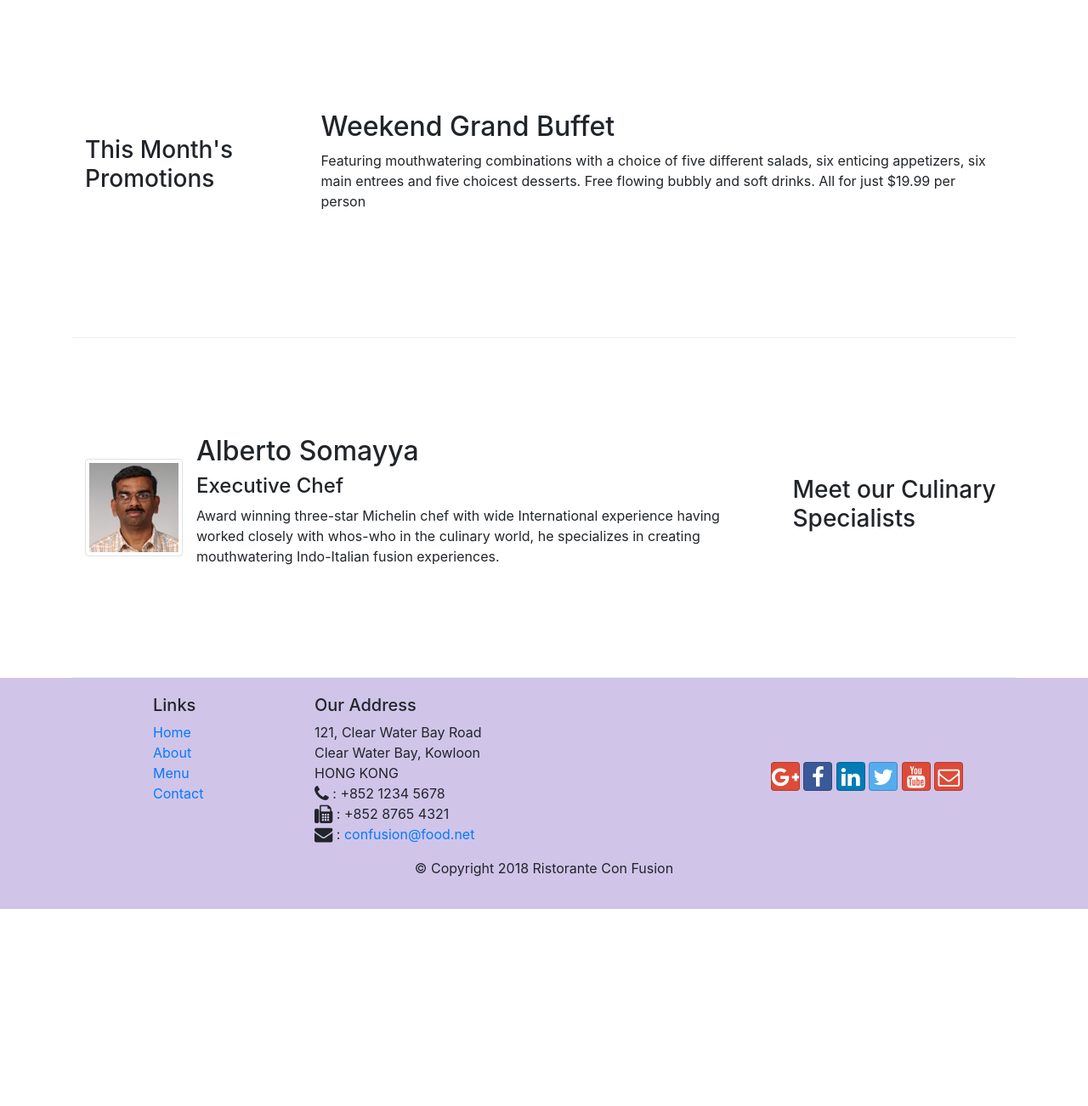
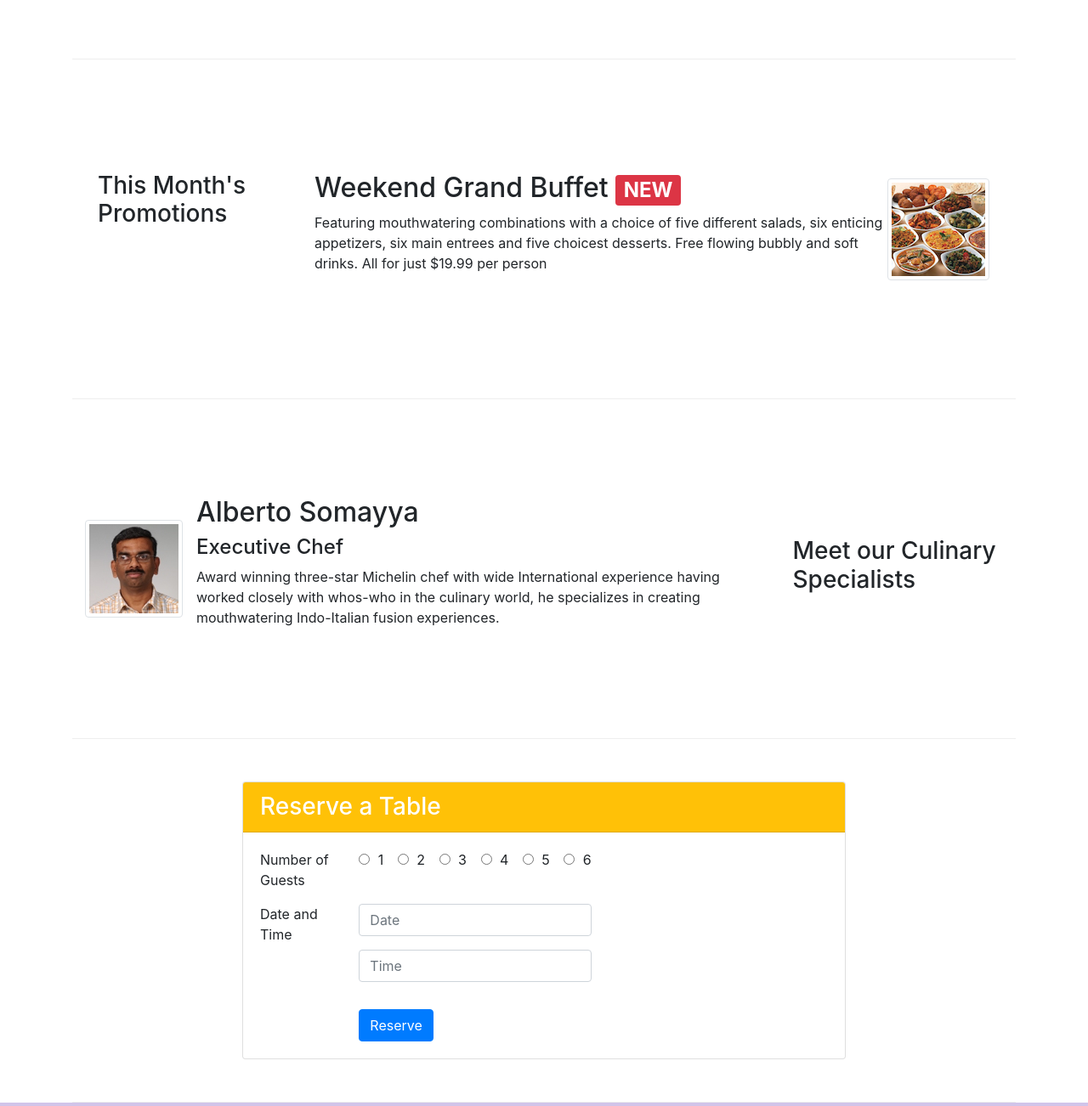
Before and after one commit to Dev-Kani/React-Specialization-Part-1-Bootstrap-4, a website: page index.html in a window 1280 px wide. Shown: the part 742-2044 px from the top of the page at 85% size. Before the commit the page ends 1812 px from the top, so only its background shows below. Drawn offline with nearby package versions, Linux system fonts and the light colour scheme.

Commit message:
Week 2 Assigment 2

```diff
--- a/index.html
+++ b/index.html
@@ -37,11 +37,15 @@
     <header class="jumbotron">
         <div class="container">
             <div class="row row-header">
-                <div class="col-12 col-sm-6">
+                <div class="col-12 col-sm-4 align-self-center">
                     <h1>Ristorante con Fusion</h1>
                     <p>We take inspiration from the World's best cuisines, and create a unique fusion experience. Our lipsmacking creations will tickle your culinary senses!</p>
                 </div>
-                <div class="col-12 col-sm">
+                <div class="col-12 col-sm-4 align-self-center">
+                    <img src="img/logo.png" class="img-fluid">
+                </div>
+                <div class="col-12 col-sm-4 align-self-center">
+                    <a href="#reserve_table" class="btn btn-warning">Reserve Table</a>
                 </div>
             </div>
         </div>
@@ -72,14 +76,29 @@
 
 
         <div class="row row-content align-items-center">
-            <div class="col-12 col-sm-4 col-md-3">
-                <h3>This Month's Promotions</h3>
+
+
+            <div class="col col-sm order-sm-first col-md">
+                <div class="media">
+                    <div class="col-12 col-sm-4 col-md-3" >
+                        <h3>This Month's Promotions</h3>
+                    </div>
+                    <div class="media-body">
+                        <h2>
+                            Weekend Grand Buffet
+                            <span class="badge badge-danger">NEW</span>
+                        </h2>
+                        <p class="d-none d-sm-block">Featuring mouthwatering combinations with a choice of five different salads, six enticing appetizers, six main entrees and five choicest desserts. Free flowing bubbly and soft drinks. All for just $19.99 per person </p>
+                    </div>
+                    <img class="d-flex mr-3 img-thumbnail align-self-center"
+                            src="img/buffet.png" alt="Alberto Somayya">
+                </div>
             </div>
-            <div class="col col-sm col-md">
-                <h2>Weekend Grand Buffet</h2>
-                <p class="d-none d-sm-block">Featuring mouthwatering combinations with a choice of five different salads, six enticing appetizers, six main entrees and five choicest desserts. Free flowing bubbly and soft drinks. All for just $19.99 per person </p>
-            </div>
+
+
         </div>
+
+
 
         <div class="row row-content align-items-center">
             <div class="col-12 col-sm-4 col-md-3" >
@@ -101,7 +120,85 @@
                 </div>
             </div>
         </div>
+
+        <!-- reservation form Card Starts-->
+
+            <div class="row row-content justify-content-center">
+                <div class="col-12 col-sm-8">
+                    <div class="card" id="reserve_table">
+                        <h3 class="card-header bg-warning text-white">Reserve a Table</h3>
+                        <div class="card-body">
+                            <div class="row">         <!--Radio Buttons Starts -->
+                                <div class="col-12 col-sm-2">
+                                    <label for=""> Number of Guests</label>
+                                </div>
+                                <div class="col-12 col-sm-10">
+                                        <div class="form-check-inline">
+                                            <label class="form-check-label">
+                                                <input type="radio" class="form-check-input" name="optradio"> 1
+                                            </label>
+                                        </div>
+                                        <div class="form-check-inline">
+                                            <label class="form-check-label">
+                                                <input type="radio" class="form-check-input" name="optradio"> 2
+                                            </label>
+                                        </div>
+                                        <div class="form-check-inline">
+                                            <label class="form-check-label">
+                                                <input type="radio" class="form-check-input" name="optradio"> 3
+                                            </label>
+                                        </div>
+                                        <div class="form-check-inline">
+                                            <label class="form-check-label">
+                                                <input type="radio" class="form-check-input" name="optradio"> 4
+                                            </label>
+                                        </div>
+                                        <div class="form-check-inline">
+                                            <label class="form-check-label">
+                                                <input type="radio" class="form-check-input" name="optradio"> 5
+                                            </label>
+                                        </div>
+                                        <div class="form-check-inline">
+                                            <label class="form-check-label">
+                                                <input type="radio" class="form-check-input" name="optradio"> 6
+                                            </label>
+                                        </div>
+                                </div>
+                            </div>             <!--Radio Buttons Ends -->
+
+                                                <!--Date and Time section Starts -->
+                            <div class="row">
+                                <div class="col-12 col-sm-2">
+                                    <label class="mt-2"> Date and Time</label>
+                                </div>
+                                <div class="col-12 col-sm-10">
+                                    <div class="row">
+                                        <div class="col-12 col-sm-12">
+                                            <form class="mt-2">
+                                                <div class="form-group form-check-inline">
+                                                  <input type="text" class="form-control" placeholder="Date">
+                                                </div>
+                                                <div class="form-group form-check-inline">
+                                                  <input type="text" class="form-control" placeholder="Time">
+                                                </div>
+                                            </form>
+                                                <button type="submit" class="btn btn-primary mt-3">Reserve</button>
+                                        </div>
+                                    </div>
+                                </div>
+                                                <!--Date and Time section Ends -->
+
+                            </div>
+
+                        </div>
+                    </div>
+                </div>
+            </div>
+
+        <!-- reservation form Card Ends-->
+
     </div>
+
 
     <footer class="footer">
         <div class="container">
```
